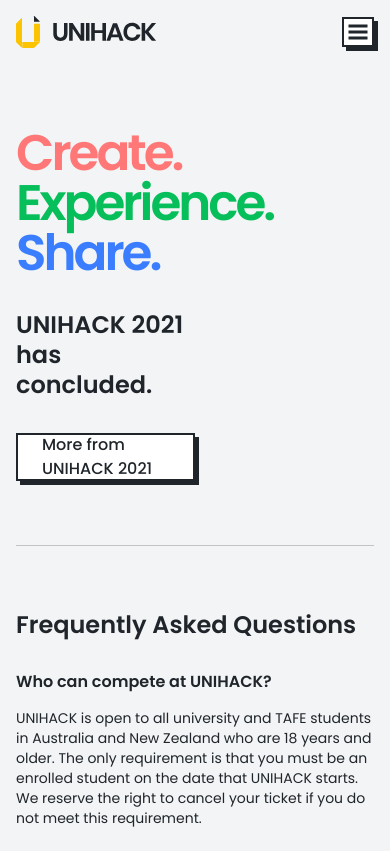
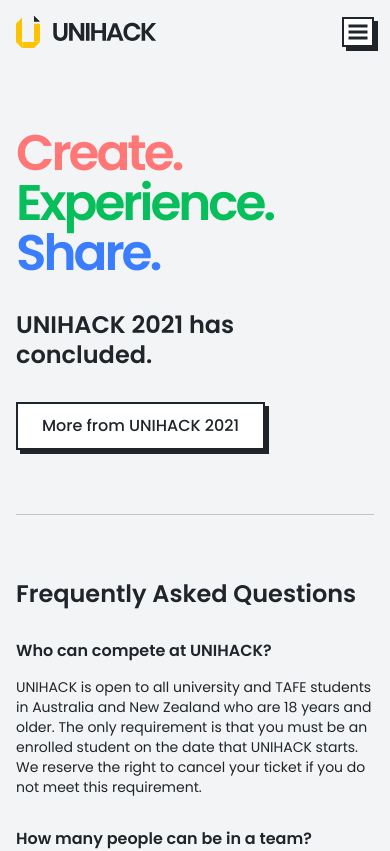
Before and after one commit to unihackhq/unihack.net, a Next.js app: page / in a window 390 px wide. Shown: the top 851 px of the page. Built offline with nearby package versions, Linux system fonts and the light colour scheme.

Commit message:
fixed brand hero width on mobile

```diff
--- a/sections/brand-hero/brand-hero.module.scss
+++ b/sections/brand-hero/brand-hero.module.scss
@@ -10,7 +10,11 @@
   color: $secondary;
 
   &-info {
-    width: 50%;
+    width: 100%;
+
+    @include sm {
+      width: 50%;
+    }
   }
 
   .salmon {
@@ -26,8 +30,12 @@
   }
 
   &-graphic {
-    display: flex;
-    width: 50%;
+    display: none;
+
+    @include sm {
+      display: flex;
+      width: 50%;
+    }
 
     img {
       display: none;
```
